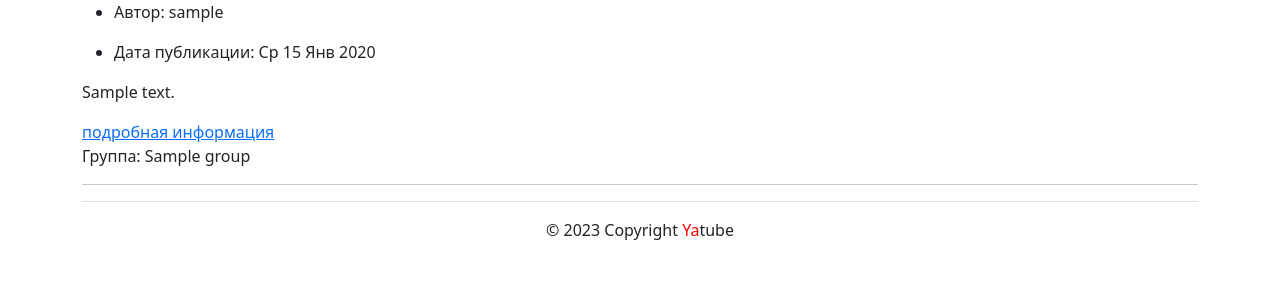
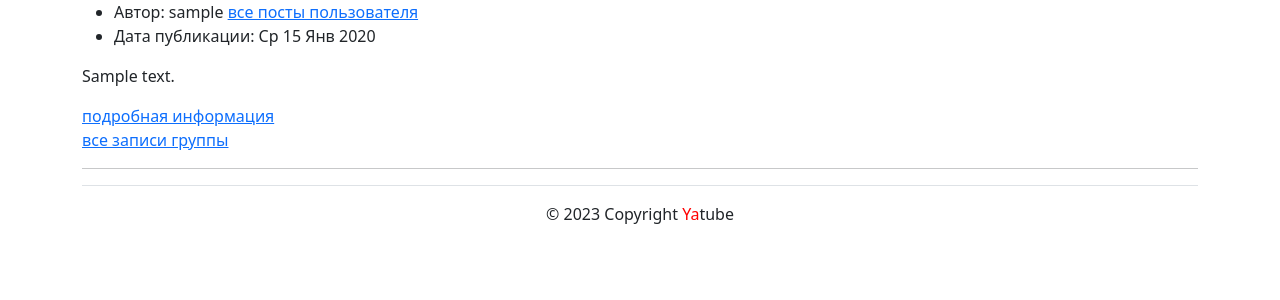
Before and after one commit to SeritoOsaka/hw03_forms, a Django app: page / in a window 1280 px wide. Shown: the part 104-404 px from the top of the page. Run offline with Django 3.2, Linux system fonts and the light colour scheme; tables that the repository leaves empty hold one stand-in row (values such as "Sample post"); some libraries are stand-ins or nearby versions.

Commit message:
Исправление ошибок

```diff
--- a/yatube/templates/includes/post_item.html
+++ b/yatube/templates/includes/post_item.html
@@ -1,8 +1,10 @@
 <article>
   <ul>
     <li>
-      <p>Автор: {{ post.author }}</p>
-      <a href="{% url 'posts:profile' post.author %}"></a>
+      Автор: {{ post.author }}
+      {% if not hide_author_link %}
+        <a href="{% url 'posts:profile' post.author %}">все посты пользователя</a>
+      {% endif %}
     </li>
     <li>
       Дата публикации: {{ post.pub_date|date:"D d M Y" }}
@@ -13,9 +15,8 @@
   </p>
   <a href="{% url 'posts:post_detail' post.pk %}">подробная информация</a>
   <br>
-  {% if post.group %}
-    <p>Группа: {{ post.group }}</p>
-    <a href="{% url 'posts:group_list' post.group.slug %}"></a>
+  {% if post.group and show_group_link %}
+    <a href="{% url 'posts:group_list' post.group.slug %}">все записи группы</a>
     <hr>
   {% endif %}
 </article>
--- a/yatube/templates/posts/group_list.html
+++ b/yatube/templates/posts/group_list.html
@@ -9,7 +9,7 @@
         <h1>{{  group.title  }}</h1>
         <p>{{  group.description  }}</p>
         {% for post in page_obj %}
-            {% include "includes/post_item.html" with post=post %}
+        {% include "includes/post_item.html" with post=post hide_author_link=False show_group_link=False %}
             {% if not forloop.last %}<hr>{% endif %}
         {% endfor %}
         {% if page_obj.has_other_pages %}
--- a/yatube/templates/posts/index.html
+++ b/yatube/templates/posts/index.html
@@ -6,7 +6,7 @@
 
 {% block content %}
   {% for post in page_obj %}
-    {% include 'includes/post_item.html' %}
+  {% include "includes/post_item.html" with post=post hide_author_link=False show_group_link=True %}
     {% if not forloop.last %}
       <hr>
     {% endif %}
--- a/yatube/templates/posts/post_detail.html
+++ b/yatube/templates/posts/post_detail.html
@@ -1,7 +1,9 @@
 {% extends 'base.html' %}
 
 {% block title %}
+
   {{  post.title|truncatechars:30  }}
+
 {% endblock title %}
 
 {% block content %}
@@ -12,7 +14,7 @@
                 Дата публикации: {{  post.pub_date |date:"D d M Y"  }}
               </li>
               <li class="list-group-item">
-                Группа: {{  posts.group.title  }}
+                Группа: {{  post.group  }}
                 <a href="{% url 'posts:group_list' post.group.slug %}" class="text-secondary">
                   все записи группы
                 </a>
--- a/yatube/templates/posts/profile.html
+++ b/yatube/templates/posts/profile.html
@@ -6,7 +6,7 @@
     <h3>Всего постов: {{  author.posts.all.count  }}</h3>
     <hr>
       {% for post in page_obj %}
-            {% include "includes/post_item.html" with post=post %}
+      {% include "includes/post_item.html" with post=post hide_author_link=True show_group_link=True %}
       {% endfor %}
       {% if page_obj.has_other_pages %}
             {% include "includes/paginator.html" with page_obj=page_obj paginator=paginator%}
```
